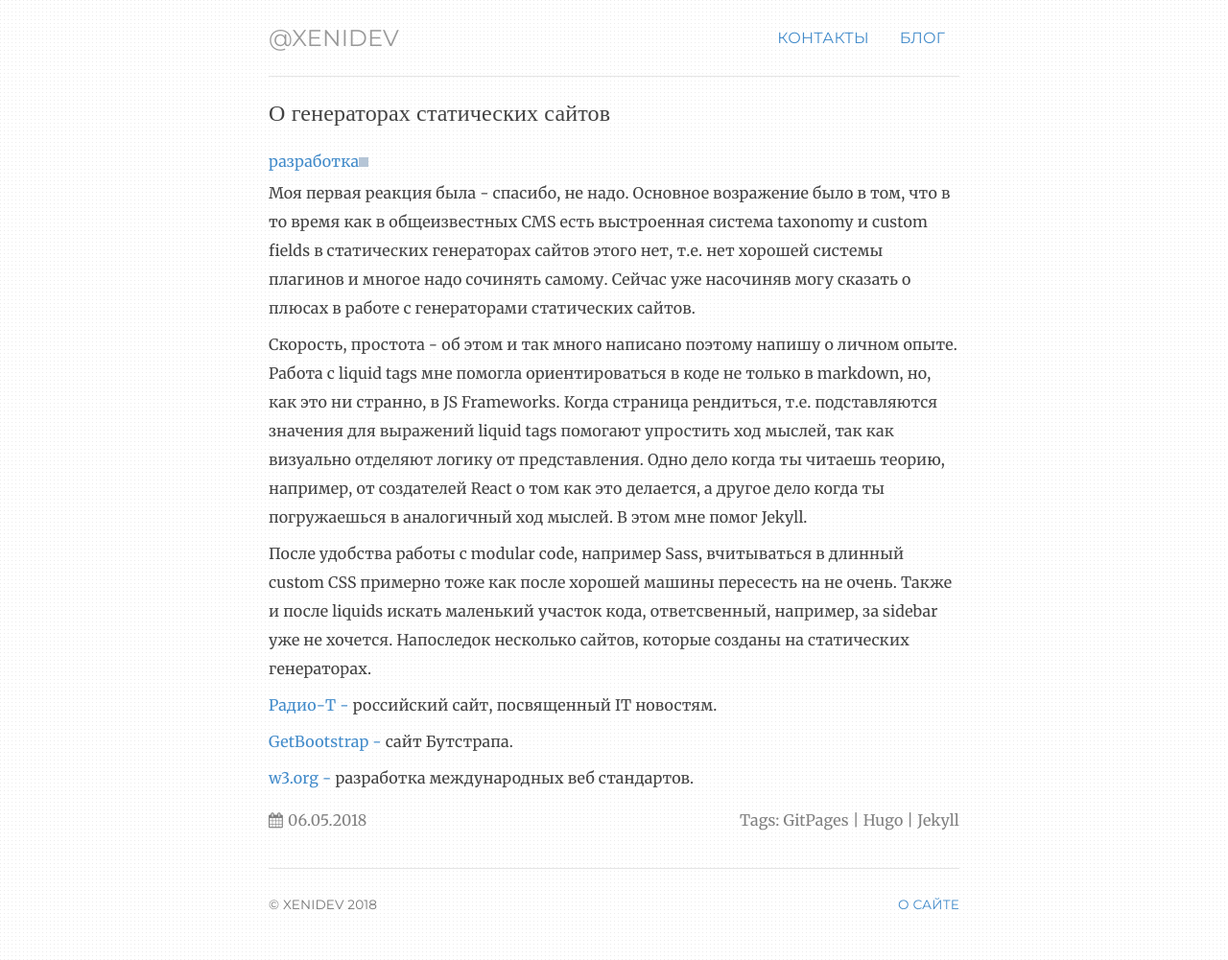
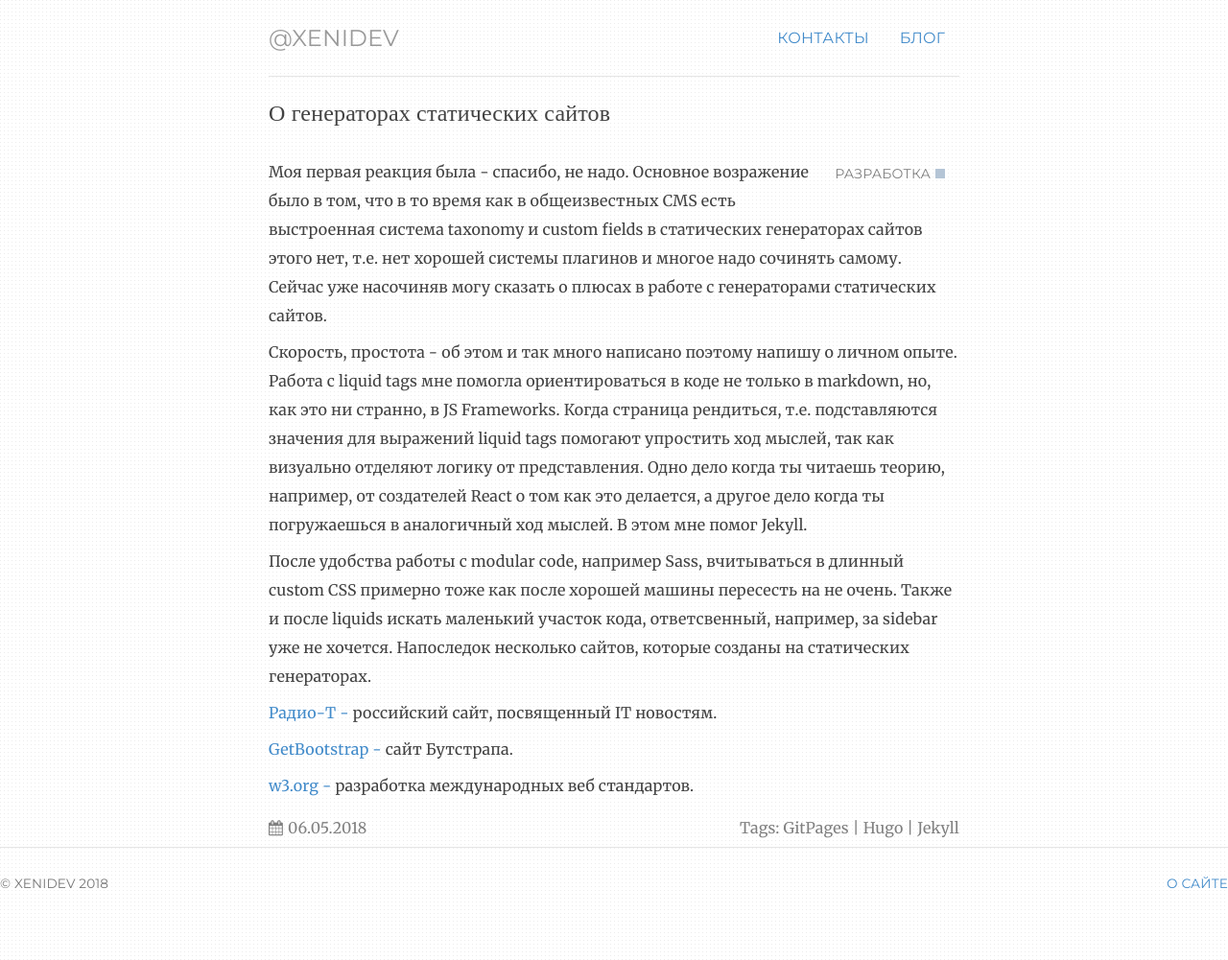
Before and after one commit to ValeraS/xenidev.github.io, a Jekyll site: the page built from _posts/2018-05-06-о-генераторах-статических-сайтов.md, in a window 1280 px wide. Shown: the whole page at 96% size. Built offline with Jekyll 4.4.1, drawn with Linux system fonts in a browser that asks for light colours; after the commit the page ends 979 px from its top, so only the background shows below that.

Commit message:
Update post.html

```diff
--- a/_layouts/post.html
+++ b/_layouts/post.html
@@ -8,12 +8,14 @@
 
             <h1 class="single-post-title">{{ page.title }}</h1>
 
-         <div class="metabox-k-single">
+         <ul class="square-categories">
+
             {% if page.categories.size > 0 %} {% for category in page.categories %}
-            <div>
+
+    <li>
                {% if page.categories contains 'медтех' %}
                <a href="/notes/medtech.html">{{category}}<span class="badge-category-medtech"></span></a>
-            </div>
+            </li>
             <div>
                {% elsif page.categories contains 'разработка' %}
                <a href="/notes/razrabotka.html">{{category}}<span class="badge-category-razrabotka"></span> </a>
@@ -24,7 +26,7 @@
             </div>
             {% endif %}
          </div>
-      </div>
+       </ul>
       {% endfor %} {% endif %}
 
 <!-- Post content -->
```
